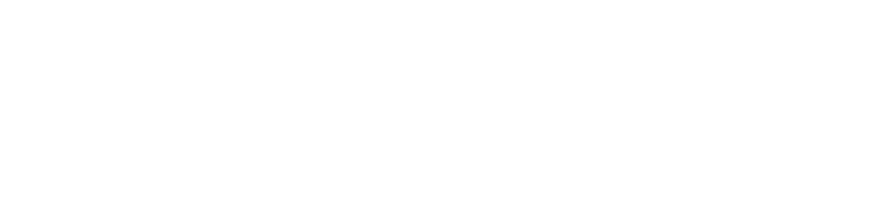
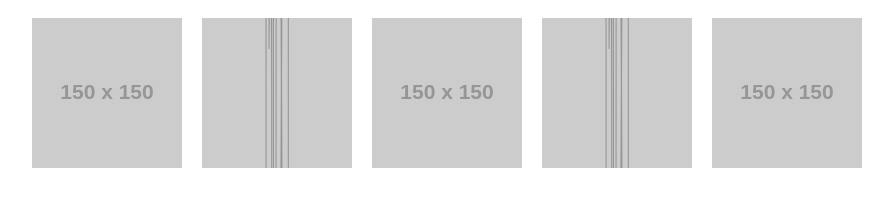
Before and after one commit to acciojob/parallel-processing-promises-MAYANKSINGHCHAUHAN, a website: page main.html in a window 1280 px wide. Shown: the whole page, without its empty margins (193-1086 px from the left). Drawn offline with Linux system fonts and the light colour scheme; placeholder pictures from the web are drawn by us.

Commit message:
created a submission

```diff
--- a/main.html
+++ b/main.html
@@ -1,13 +1,41 @@
 <!DOCTYPE html>
+<html lang="en">
+<head>
+    <meta charset="UTF-8">
+    <meta name="viewport" content="width=device-width, initial-scale=1.0">
+    <title>Image Downloader</title>
+    <style>
+        #loading {
+            display: none;
+            text-align: center;
+            font-size: 20px;
+        }
 
-<html>
-  <head>
-    <link rel="stylesheet" href="styles.css" />
-  </head>
+        #error {
+            color: red;
+            text-align: center;
+            font-size: 18px;
+            display: none;
+        }
 
-  <body>
-    <!-- the entire body must be written by student -->
+        #output {
+            display: flex;
+            flex-wrap: wrap;
+            justify-content: center;
+        }
+
+        img {
+            margin: 10px;
+            max-width: 200px;
+            max-height: 200px;
+        }
+    </style>
+</head>
+<body>
+    <div id="loading">Loading images...</div>
+    <div id="error"></div>
     <div id="output"></div>
-    <script type="text/javascript" src="./script.js"></script>
-  </body>
+
+    <script src="script.js"></script>
+</body>
 </html>
--- a/script.js
+++ b/script.js
@@ -1,9 +1,54 @@
-//your JS code here. If required.
-const output = document.getElementById("output");
-const btn = document.getElementById("download-images-button");
+// List of image URLs
+const imageUrls = [
+    'https://via.placeholder.com/150',
+    'https://via.placeholder.com/150/0000FF',
+    'https://via.placeholder.com/150/FF0000',
+    'https://via.placeholder.com/150/00FF00',
+    'https://via.placeholder.com/150/FFFF00'
+];
 
-const images = [
-  { url: "https://picsum.photos/id/237/200/300" },
-  { url: "https://picsum.photos/id/238/200/300" },
-  { url: "https://picsum.photos/id/239/200/300" },
-];
+// Function to download a single image
+function downloadImage(url) {
+    return new Promise((resolve, reject) => {
+        const img = new Image();
+        img.src = url;
+
+        img.onload = () => {
+            resolve(img);
+        };
+
+        img.onerror = () => {
+            reject(`Failed to load image from URL: ${url}`);
+        };
+    });
+}
+
+// Main function to download all images
+function downloadImages() {
+    // Show loading spinner
+    document.getElementById('loading').style.display = 'block';
+    document.getElementById('error').style.display = 'none';
+    document.getElementById('output').innerHTML = ''; // Clear any previous images
+
+    // Use Promise.all to download all images in parallel
+    Promise.all(imageUrls.map(downloadImage))
+        .then(images => {
+            // Hide loading spinner
+            document.getElementById('loading').style.display = 'none';
+
+            // Append each image to the output div
+            const outputDiv = document.getElementById('output');
+            images.forEach(image => {
+                outputDiv.appendChild(image);
+            });
+        })
+        .catch(error => {
+            // Hide loading spinner and show error message
+            document.getElementById('loading').style.display = 'none';
+            document.getElementById('error').textContent = `Error: ${error}`;
+            document.getElementById('error').style.display = 'block';
+        });
+}
+
+// Trigger the download of images when the page loads
+window.onload = downloadImages;
```
